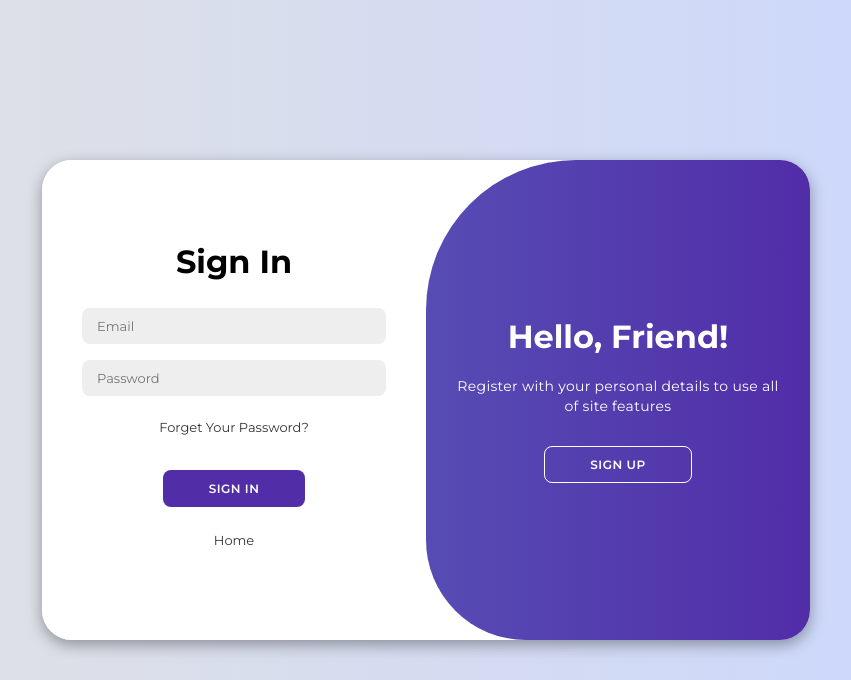
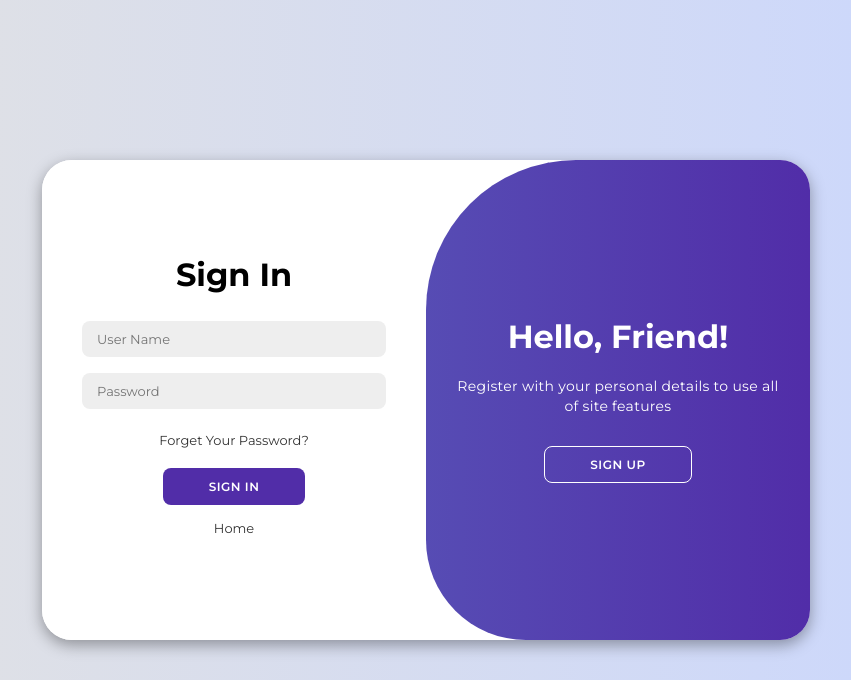
Before and after one commit to DEADPOOLpv/FinanceManager_WebDev_Prototype, a Python web app: template fin_web/templates/login.html in a window 1280 px wide. Shown: the top 680 px of the page, without its empty margins (214-1065 px from the left). Run offline with Jinja, Linux system fonts and the light colour scheme; the template is opened without the code that fills it, so the values that code supplies are empty, except form fields; tables that the repository leaves empty hold one stand-in row (values such as "Sample post"); form fields are guessed from the names that the template uses.

Commit message:
Update login.html

```diff
--- a/fin_web/templates/login.html
+++ b/fin_web/templates/login.html
@@ -21,7 +21,7 @@
                 {{ form.password1(class="form-control", placeholder="Password") }}
                 {{ form.password2(class="form-control", placeholder="Confirm Password") }}
                 <br>
-                <button type="submit">Sign In</button>
+                <button type="submit">Sign Up</button>
                 <a href="{{ url_for('home_page') }}">Home</a>
             </form>
         </div>
@@ -29,10 +29,10 @@
             <form>
                 <h1>Sign In</h1>
                 <br>
-                <input type="email" placeholder="Email">
-                <input type="password" placeholder="Password">
+                {{ form.username(class="form-control", placeholder="User Name") }}
+                {{ form.password(class="form-control", placeholder="Password") }}
                 <a href="#">Forget Your Password?</a>
-                <a href="{{ url_for ('login')}}"><button>Sign In</button></a>
+                <button type="submit">Sign In</button></a>
                 <a href="{{ url_for('home_page') }}">Home</a>
             </form>
         </div>
```
